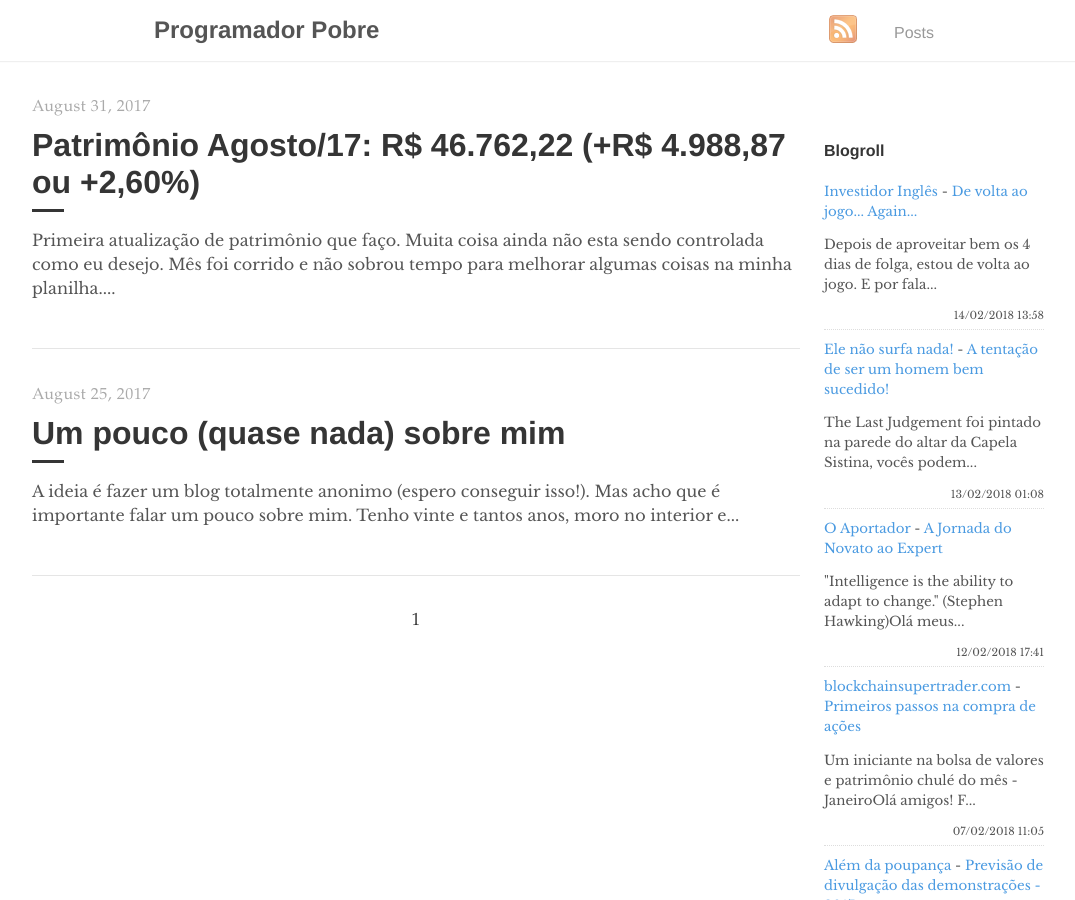
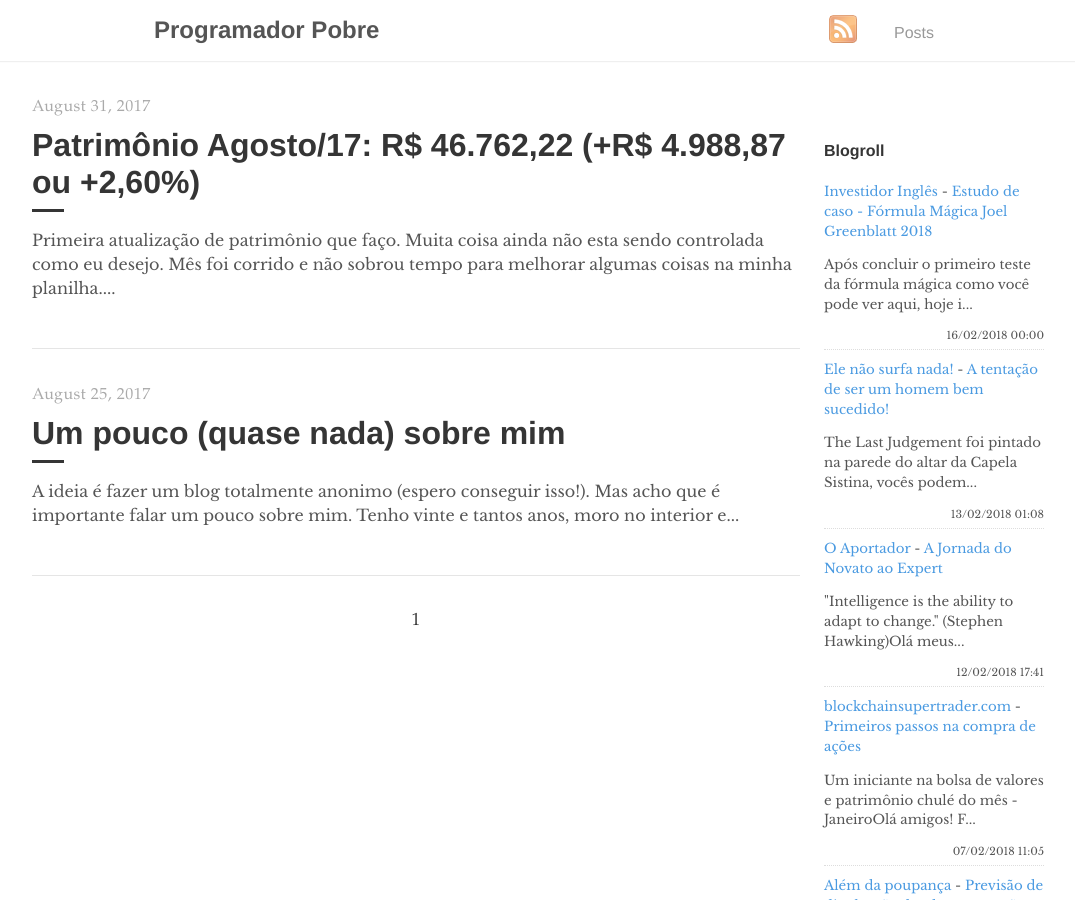
Before and after one commit to programadorpobre/programadorpobre.github.io, a Jekyll site: the page built from index.html, in a window 1280 px wide and 900 px high. Shown: the whole window, without its empty margins (96-1171 px from the left). Built offline with Jekyll 4.4.1, drawn with Linux system fonts in a browser that asks for light colours; the list of posts is cut into pages by our own code; comment, search, counter and statistics services are not loaded.

Commit message:
[ci skip] travis #195

```diff
--- a/_includes/feed-entries.html
+++ b/_includes/feed-entries.html
@@ -1,7 +1,7 @@
 <div class="feed-entry">
-    <a class="feed-entry-site-name" href="http://www.investidoringles.com/">Investidor Inglês</a> - <a class="feed-entry-title" href="http://www.investidoringles.com/2018/02/de-volta-ao-jogo-again-cm0102.html">De volta ao jogo... Again...</a>
-    <p class="feed-entry-summary"> Depois de aproveitar bem os 4 dias de folga, estou de volta ao jogo. E por fala...</p>
-    <time datetime="2018-02-14T13:58:00.001-02:00">14/02/2018 13:58</time>
+    <a class="feed-entry-site-name" href="http://www.investidoringles.com/">Investidor Inglês</a> - <a class="feed-entry-title" href="http://www.investidoringles.com/2018/02/formula-magica-joel-greenblatt-2018.html">Estudo de caso - Fórmula Mágica Joel Greenblatt 2018</a>
+    <p class="feed-entry-summary">Após concluir o primeiro teste da fórmula mágica como você pode ver aqui, hoje i...</p>
+    <time datetime="2018-02-16T00:00:00.000-02:00">16/02/2018 00:00</time>
 </div>
 <div class="feed-entry">
     <a class="feed-entry-site-name" href="http://elenaosurfanada.blogspot.com/">Ele não surfa nada!</a> - <a class="feed-entry-title" href="http://elenaosurfanada.blogspot.com/2018/02/a-tentacao-de-ser-um-homem-bem-sucedido.html">A tentação de ser um homem bem sucedido!</a>
```
